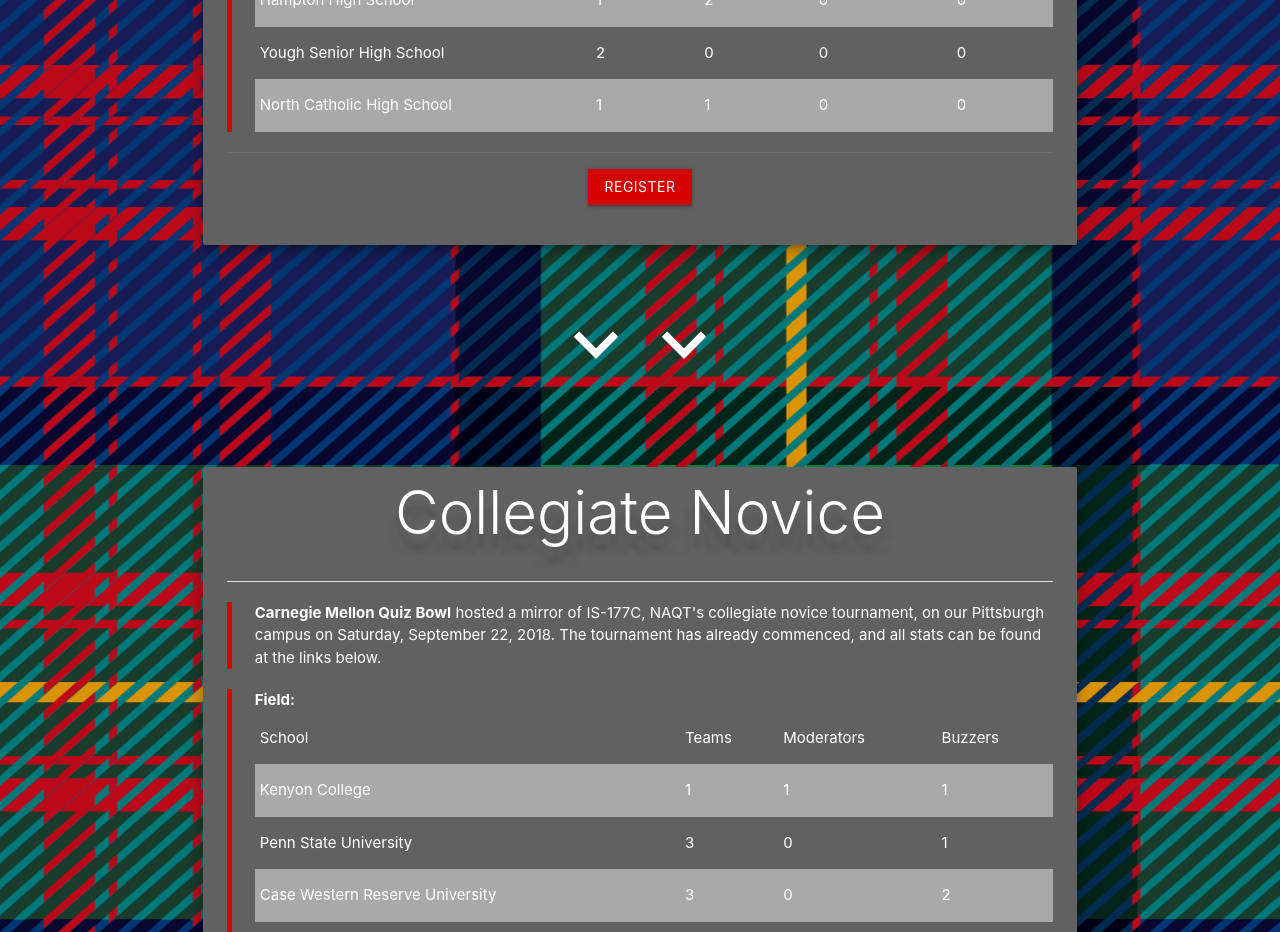
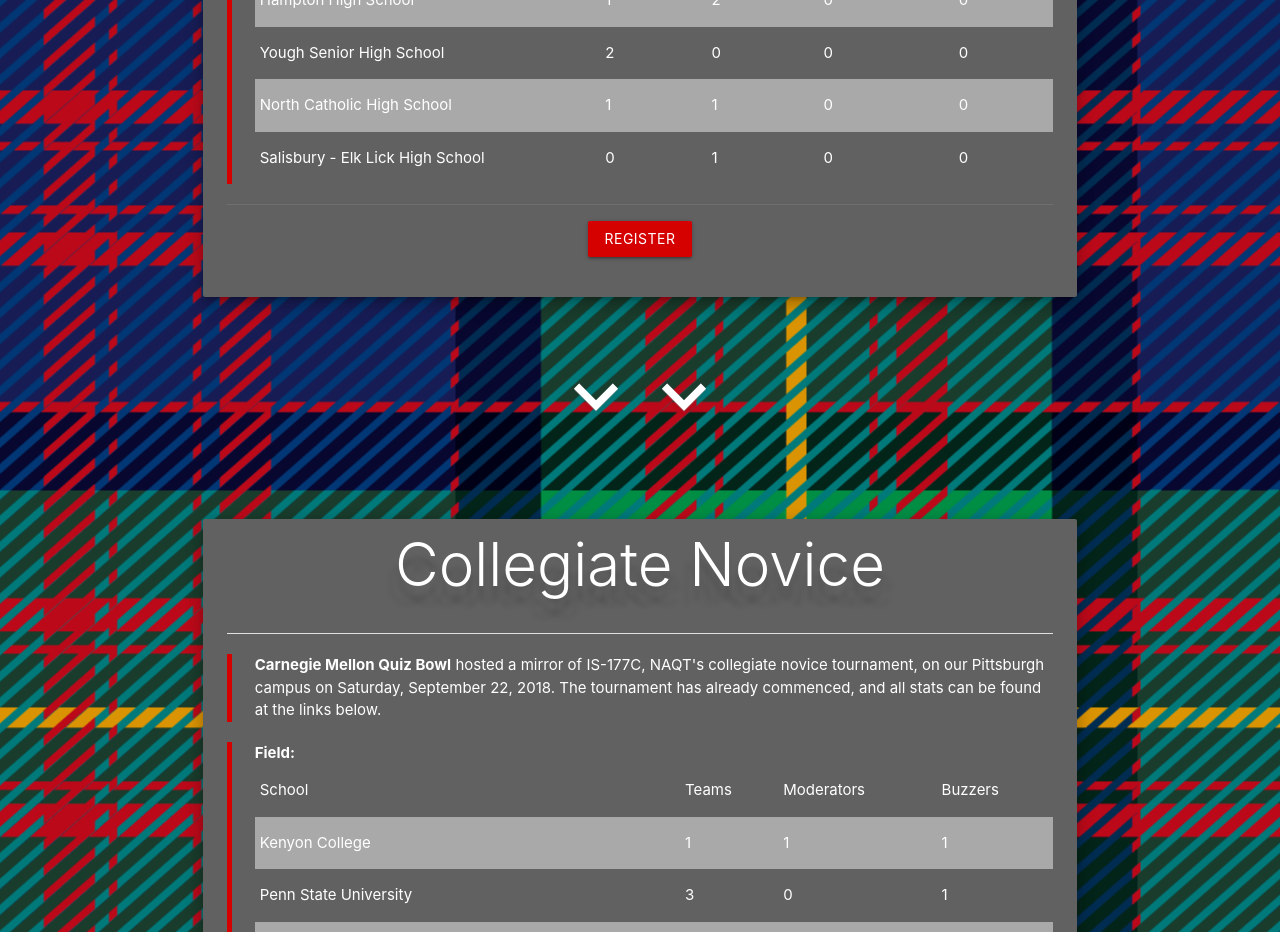
Before and after one commit to AquilaeoPhoenixPrime/cmu-qb, a plain HTML site: page events.html in a window 1280 px wide. Shown: the part 2560-3492 px from the top of the page. Drawn offline with nearby package versions, Linux system fonts and the light colour scheme.

Commit message:
added Salisbury - Elk Lick to field

```diff
--- a/events.html
+++ b/events.html
@@ -140,6 +140,13 @@
                                             	<td>0</td>
                                             	<td>0</td>
                                             </tr>
+                                            <tr>
+                                            	<td>Salisbury - Elk Lick High School</td>
+                                            	<td>0</td>
+                                            	<td>1</td>
+                                            	<td>0</td>
+                                            	<td>0</td>
+                                            </tr>
                                         </table><i></i></blockquote>
                                     <div class="center card-action"><a class="accent-4 red btn button-3d waves-effect waves-light" onclick='toggleHidden("#mb-registration")'>Register</a></div>
                                 </div>
```
